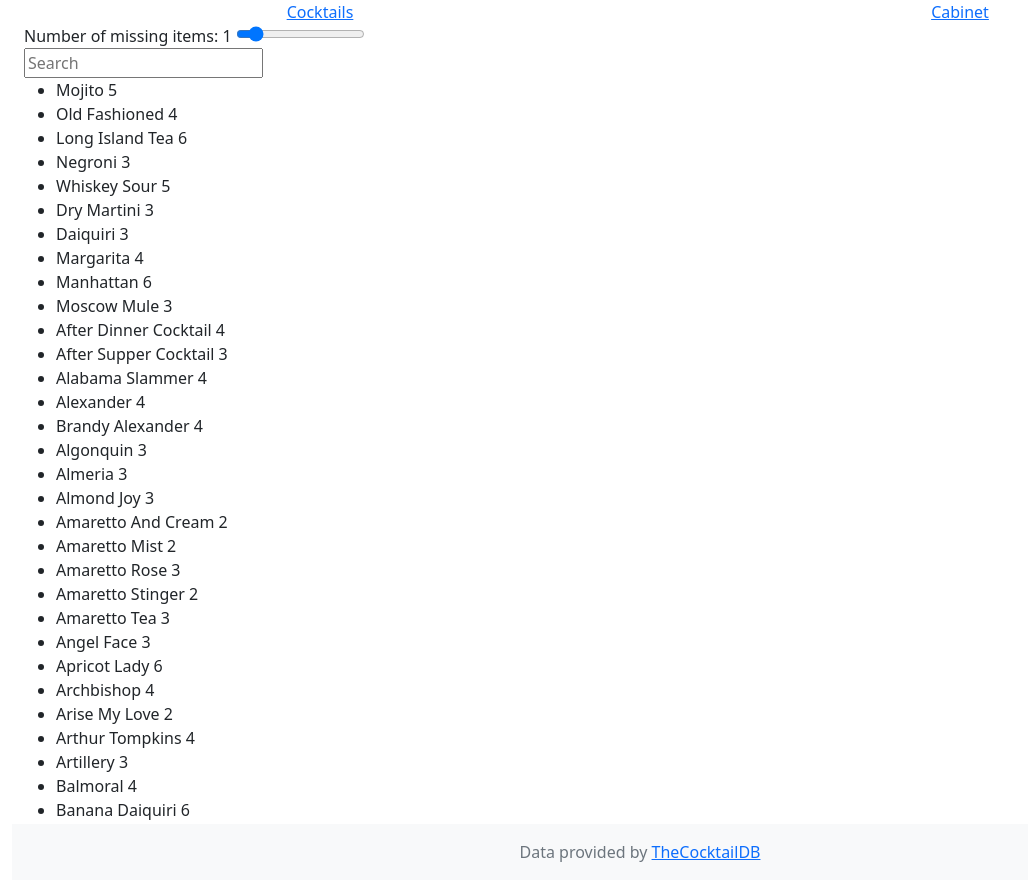
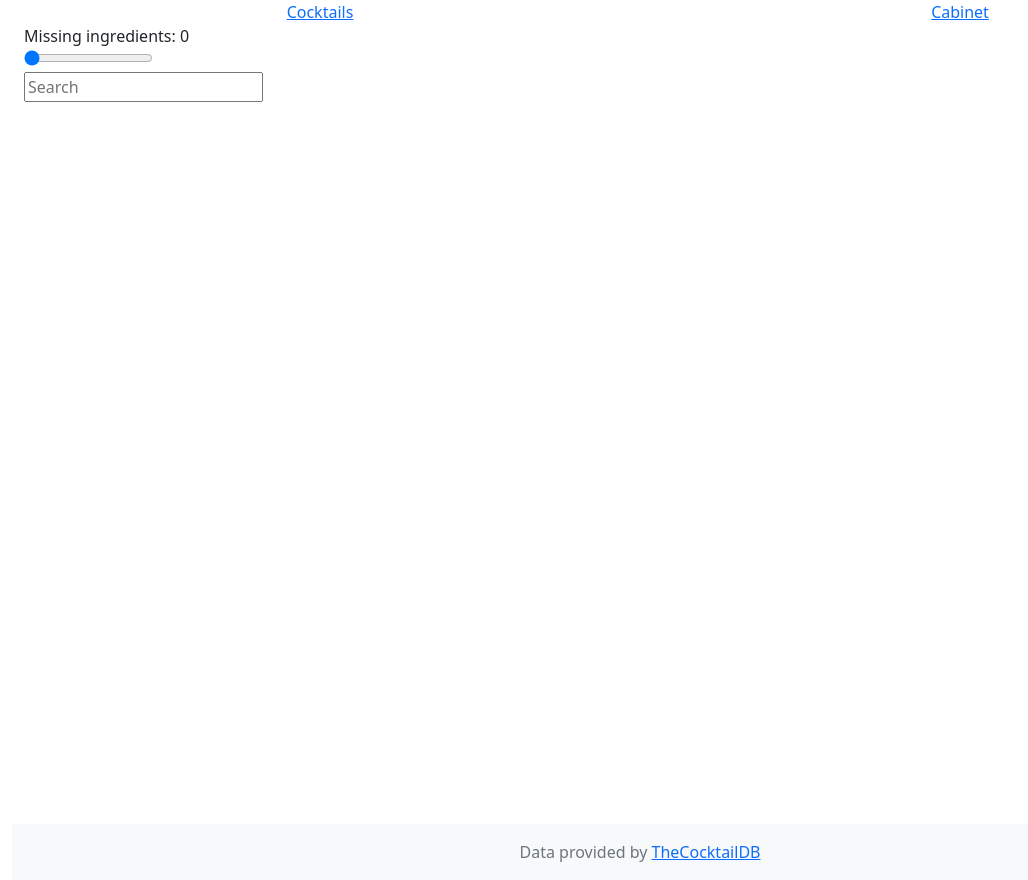
Before and after one commit to sajcr/cocktails, a Flask app: page / in a window 1280 px wide. Shown: the whole page, without its empty margins (0-1028 px from the left). Run offline with Flask 2, Linux system fonts and the light colour scheme; some libraries are stand-ins or nearby versions.

Commit message:
finished minus styling

```diff
--- a/app.py
+++ b/app.py
@@ -89,14 +89,14 @@ class Cocktail:
 class Cabinet:
   def refresh(self):
     """ state of cabinet as a dictionary of format - { item : { 'category' : category, 'have' : have } , .. } """
-    request_1 = db.execute("SELECT item, category, have FROM ingredients")
+    request_1 = db.execute("SELECT item, category, have FROM ingredients ORDER BY item")
     items = {}
     for row in request_1:
       items.update({row['item'] : {'category' : row['category'],'have' : row['have']}})
     self.items = items
 
     """ categorisation of items as a dictionary of format { category : [ item, item, item ...] , .. } """
-    request_2 = db.execute("SELECT DISTINCT category FROM ingredients")
+    request_2 = db.execute("SELECT DISTINCT category FROM ingredients ORDER BY category")
     categories = {}
     for row in request_2:
       categories.update({row['category']:[]})
@@ -201,6 +201,9 @@ def index():
         number_missing = len(missing)
         cocktails.append({"id":entry.id, "name":entry.name, "number_missing":number_missing, "missing":missing})
 
+    #sort list of dictionaries by cocktail name
+    cocktails = sorted(cocktails, key = lambda entry: entry["name"])
+    print(cocktails)
 
     #if url has requested details return that specific drink
     if request.args.get("idDrink"):
@@ -211,7 +214,8 @@ def index():
         drink = None
 
 
-    print(cocktails)
+
+
     return render_template(
         "cocktails.html", cocktails=cocktails, drink=drink
     )
@@ -243,28 +247,6 @@ def cabinet():
     #refresh the drinks cabinet to reflect any changes to inventory
     drinks_cabinet.refresh()
 
-    """
-    # declare categories set to obtain unique values
-    categories = []
-    for item in items:
-
-        entry = item["item"]
-        category = item["category"]
-
-        if item["have"]:
-            status = "checked"
-        else:
-            status = "unchecked"
-
-        entries.append({"item": entry, "category": category, "status": status})
-
-        # add category to set
-        categories.append(category)
-
-    # convert categories set back to an ordered list
-    categories = set(categories)
-    list(categories).sort()
-    """
 
 
     return render_template("cabinet.html", drinks_cabinet=drinks_cabinet)
--- a/data/build_database.py
+++ b/data/build_database.py
@@ -70,18 +70,18 @@ def get_cocktails():
             "strMeasure15",
         ]
 
-        # writes header row to csv with chosen fields
+        # writes header row to csv with chosen fields, dealign with the last seperately to avoid a final comma
         for m in range(len(fields) - 1):
 
             file.write(f"{fields[m]},")
 
         file.write(f"strMeasure15\n")
-        # file.write(f"\n")
+
 
         # iterate through drink ids submitting each as a request for data
         for n in range(7842):
 
-            # print number of request to stout to indicate progress
+            # print number of request to st-out to indicate progress
             print(n, end="")
 
             # try this each time as some drink ids return nothing
--- a/templates/cocktails.html
+++ b/templates/cocktails.html
@@ -34,21 +34,26 @@ function filter() {
   for (i = 0; i < li.length; i++) {
     a = li[i].getElementsByTagName("div")[0];
     txtValue = a.textContent || a.innerText;
-    if (txtValue.toUpperCase().indexOf(filter) > -1) {
-      li[i].style.display = "";
-    } else {
-      li[i].style.display = "none";
+    console.log(txtValue)
+    if (li[i].style.display = "none") {
+    } else {
+      if (txtValue.toUpperCase().indexOf(filter) > -1) {
+        li[i].style.display = "";
+      } else {
+        li[i].style.display = "none";
     }
   }
 }
+</script>
 
-function hideCocktails() {
+
+<script>
+
+function refreshCocktails() {
   var index = document.getElementById("myRange").value
 
     // Declare variables
-  var input, filter, ul, li, a, i, txtValue;
-  input = "";
-  filter = input.toUpperCase();
+  var input, ul, li, a, i, txtValue;
   ul = document.getElementById("cocktails");
   li = ul.getElementsByTagName('li');
 
@@ -57,40 +62,21 @@ function hideCocktails() {
     a = li[i].getElementsByTagName("div")[0];
     missing = a.attributes.missing.textContent
 
-    if (missing <= index) {
+    if (missing == 0){
+      console.log(li[i])
       li[i].style.display = "";
+      li[i].style.fontWeight = "400";
+    } else if (missing <= index) {
+      li[i].style.display = "";
+      li[i].style.fontWeight = "300";
     } else {
       li[i].style.display = "none";
     }
+
   }
+  filter()
 }
 
-function showCocktails() {
-  var input, filter, ul, li, a, i, txtValue;
-  ul = document.getElementById("cocktails");
-  li = ul.getElementsByTagName('li');
-
-  // Loop through all list items, and hide those who don't match the search query
-  for (i = 0; i < li.length; i++) {
-    li[i].style.display = "";
-
-  }
-}
-
-
-function useCabinet() {
-  var checkbox = document.getElementById("useCabinet");
-  var text = document.getElementById("text")
-  var selector = document.getElementById("selector")
-
-  if (checkbox.checked == true){
-    selector.style.visibility = "";
-    hideCocktails()
-  } else {
-    selector.style.visibility = "hidden";
-    showCocktails()
-  }
-}
 
 </script>
 
@@ -104,10 +90,10 @@ function useCabinet() {
 
 
 
-    <span>Number of missing items:</span>
+    <span>Missing ingredients:</span>
     <span id="f"></span>
-
-    <input type="range" min="0" max="9" value="1" class="slider" id="myRange" onclick="hideCocktails()">
+    <br>
+    <input type="range" min="0" max="9" value="0" class="slider" id="myRange" onclick="refreshCocktails()">
   </div>
   <div class="search">
     <input id="myInput" type="text" onkeyup="filter()" placeholder="Search">
@@ -117,7 +103,7 @@ function useCabinet() {
 
   {% for cocktail in cocktails %}
       <li>
-        <div missing="{{cocktail.number_missing}}" onclick="addRecipie('{{cocktail.id}}')">{{cocktail.name}} {{(cocktail.number_missing)}}<br></div>
+        <div missing="{{cocktail.number_missing}}" onclick="addRecipie('{{cocktail.id}}')">{{cocktail.name}}<br></div>
       </li>
   {% endfor %}
 
@@ -130,6 +116,12 @@ output.innerHTML = slider.value; // Display the default slider value
 slider.oninput = function() {
   output.innerHTML = this.value;
 }
+</script>
+
+
+<script>
+// update cocktail list on load
+  window.onload = refreshCocktails()
 </script>
 {% endblock %}
 
```
Also changed, not shown: templates/cabinet.html (+23 -0 lines), data/cocktails.db, static/styles.css (line endings or trailing spaces).
